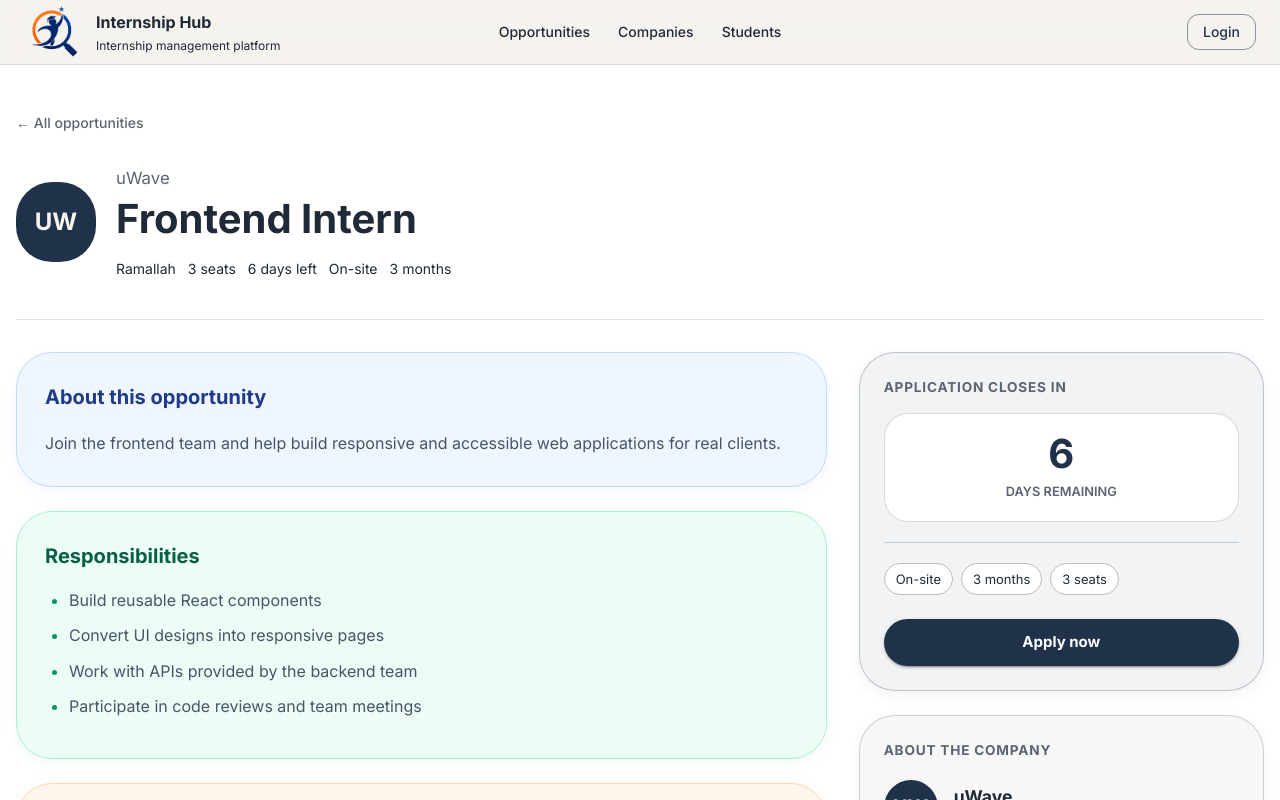
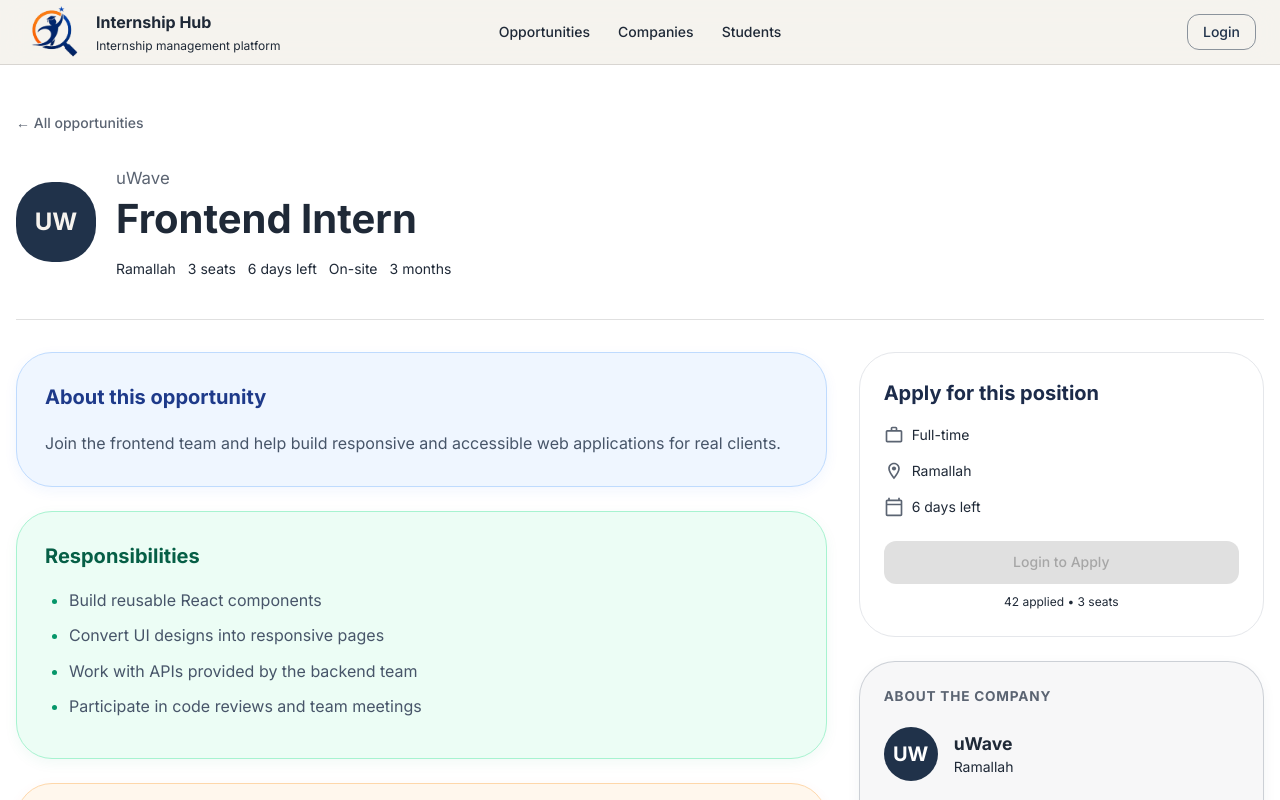
Before and after one commit to AHL-Group2-project/training-opportunities-website, a React (Vite) app in the folder frontend/: page /opportunities/1 in a window 1280 px wide. Shown: the top 800 px of the page. Built offline with nearby package versions, Linux system fonts and the light colour scheme.

Commit message:
feat: opportunity CRUD with company lock and status management

```diff
--- a/frontend/src/pages/public/opportunitiesDetail/ApplicationPanel.tsx
+++ b/frontend/src/pages/public/opportunitiesDetail/ApplicationPanel.tsx
@@ -1,126 +1,105 @@
-import { Box, Button, Card, Chip, Divider, Typography } from "@mui/material";
-
-import { alpha } from "@mui/material/styles";
-
+import { Box, Button, Typography } from "@mui/material";
+import CalendarTodayOutlinedIcon from "@mui/icons-material/CalendarTodayOutlined";
+import WorkOutlineOutlinedIcon from "@mui/icons-material/WorkOutlineOutlined";
+import LocationOnOutlinedIcon from "@mui/icons-material/LocationOnOutlined";
 import type { Opportunity } from "../../../mock/opportunities";
 
-type ApplicationPanelProps = {
+interface ApplicationPanelProps {
   opportunity: Opportunity;
-};
+  hasApplied: boolean;
+  isDeadlinePassed: boolean;
+  isSeatsFilled: boolean;
+  isAuthenticated: boolean;
+  onApply: () => void;
+}
 
-function ApplicationPanel({ opportunity }: ApplicationPanelProps) {
+function ApplicationPanel({
+  opportunity,
+  hasApplied,
+  isDeadlinePassed,
+  isSeatsFilled,
+  isAuthenticated,
+  onApply,
+}: ApplicationPanelProps) {
+  const getButtonText = () => {
+    if (!isAuthenticated) return "Login to Apply";
+    if (hasApplied) return "Already Applied";
+    if (isDeadlinePassed) return "Deadline Passed";
+    if (isSeatsFilled) return "Seats Filled";
+    return "Apply Now";
+  };
+
+  const isDisabled =
+    !isAuthenticated || hasApplied || isDeadlinePassed || isSeatsFilled;
+
   return (
-    <Card
-      variant="outlined"
-      sx={(theme) => ({
-        p: {
-          xs: 2.5,
-          md: 3,
-        },
+    <Box
+      sx={{
         borderRadius: 3,
-
-        backgroundColor: alpha(theme.palette.primary.main, 0.06),
-        backgroundImage: "none",
-
-        borderColor: alpha(theme.palette.primary.main, 0.25),
-
-        boxShadow: `0 4px 14px ${alpha(theme.palette.primary.main, 0.06)}`,
-      })}
+        border: "1px solid #e5e7eb",
+        p: 3,
+        bgcolor: "white",
+      }}
     >
       <Typography
-        sx={{
-          color: "text.secondary",
-          fontWeight: 700,
-          textTransform: "uppercase",
-          letterSpacing: 0.8,
-          fontSize: "0.85rem",
-        }}
+        variant="h6"
+        sx={{ fontWeight: 700, color: "#1C2B4A", mb: 2 }}
       >
-        Application closes in
+        Apply for this position
       </Typography>
 
-      <Box
-        sx={(theme) => ({
-          mt: 2,
-          p: 2.5,
-          textAlign: "center",
-          backgroundColor: "background.paper",
-          border: `1px solid ${alpha(theme.palette.primary.main, 0.18)}`,
-          borderRadius: 2,
-        })}
-      >
-        <Typography
-          sx={{
-            color: "primary.main",
-            fontWeight: 700,
-            fontSize: "2.5rem",
-            lineHeight: 1,
-          }}
-        >
-          {opportunity.daysLeft}
-        </Typography>
-
-        <Typography
-          sx={{
-            mt: 1,
-            color: "text.secondary",
-            fontSize: "0.8rem",
-            fontWeight: 600,
-            textTransform: "uppercase",
-          }}
-        >
-          Days remaining
-        </Typography>
-      </Box>
-
-      <Divider
-        sx={(theme) => ({
-          my: 2.5,
-          borderColor: alpha(theme.palette.primary.main, 0.2),
-        })}
-      />
-
-      <Box
-        sx={{
-          display: "flex",
-          flexWrap: "wrap",
-          gap: 1,
-        }}
-      >
-        <Chip
-          label={opportunity.workMode}
-          variant="outlined"
-          sx={{ backgroundColor: "background.paper" }}
-        />
-
-        <Chip
-          label={opportunity.duration}
-          variant="outlined"
-          sx={{ backgroundColor: "background.paper" }}
-        />
-
-        <Chip
-          label={`${opportunity.seats} seats`}
-          variant="outlined"
-          sx={{ backgroundColor: "background.paper" }}
-        />
+      <Box sx={{ display: "flex", flexDirection: "column", gap: 2, mb: 3 }}>
+        <Box sx={{ display: "flex", alignItems: "center", gap: 1 }}>
+          <WorkOutlineOutlinedIcon
+            sx={{ color: "text.secondary", fontSize: 20 }}
+          />
+          <Typography variant="body2" color="text.secondary">
+            {opportunity.type}
+          </Typography>
+        </Box>
+        <Box sx={{ display: "flex", alignItems: "center", gap: 1 }}>
+          <LocationOnOutlinedIcon
+            sx={{ color: "text.secondary", fontSize: 20 }}
+          />
+          <Typography variant="body2" color="text.secondary">
+            {opportunity.location}
+          </Typography>
+        </Box>
+        <Box sx={{ display: "flex", alignItems: "center", gap: 1 }}>
+          <CalendarTodayOutlinedIcon
+            sx={{ color: "text.secondary", fontSize: 20 }}
+          />
+          <Typography variant="body2" color="text.secondary">
+            {opportunity.daysLeft} days left
+          </Typography>
+        </Box>
       </Box>
 
       <Button
+        variant="contained"
         fullWidth
-        variant="contained"
-        size="large"
+        disabled={isDisabled}
+        onClick={onApply}
         sx={{
-          mt: 3,
-          py: 1.25,
-          borderRadius: 2,
+          bgcolor: isDisabled ? "grey.300" : "#1C2B4A",
           textTransform: "none",
-          fontWeight: 700,
+          py: 1.2,
+          "&:hover": { bgcolor: isDisabled ? "grey.300" : "#2a3f6b" },
         }}
       >
-        Apply now
+        {getButtonText()}
       </Button>
-    </Card>
+
+      {opportunity.seats && (
+        <Typography
+          variant="caption"
+          color="text.secondary"
+          sx={{ mt: 1, display: "block", textAlign: "center" }}
+        >
+          {opportunity.applicants} applied • {opportunity.seats} seats
+        </Typography>
+      )}
+    </Box>
   );
 }
 
--- a/frontend/src/pages/supervisor/CreateOpportunityPage/CreateOpportunityPage.tsx
+++ b/frontend/src/pages/supervisor/CreateOpportunityPage/CreateOpportunityPage.tsx
@@ -19,6 +19,7 @@ import { MOCK_COMPANIES } from "../../../mock/Companies";
 import { MOCK_OPPORTUNITIES } from "../../../mock/opportunities";
 import SaveIcon from "@mui/icons-material/Save";
 import ArrowBackIcon from "@mui/icons-material/ArrowBack";
+import { useAuth } from "../../../context/authContext";
 
 const DEPARTMENTS = [
   "Computer Engineering",
@@ -84,6 +85,9 @@ function CreateOpportunityPage() {
   const navigate = useNavigate();
   const { id } = useParams();
   const isEdit = Boolean(id);
+  const { user } = useAuth();
+  const isCompanyUser = user?.role === "company";
+  const userCompanyId = user?.companyId; // Renamed to avoid conflict
 
   // Find existing opportunity if editing
   const existing = isEdit
@@ -92,7 +96,13 @@ function CreateOpportunityPage() {
 
   // Form state
   const [title, setTitle] = useState(existing?.title || "");
-  const [companyId, setCompanyId] = useState(existing?.company || "");
+  const [selectedCompanyId, setSelectedCompanyId] = useState(
+    isEdit
+      ? existing?.company || ""
+      : isCompanyUser
+        ? userCompanyId?.toString() || ""
+        : "",
+  );
   const [type, setType] = useState(existing?.type || "");
   const [workMode, setWorkMode] = useState(existing?.workMode || "");
   const [department, setDepartment] = useState(existing?.department || "");
@@ -113,7 +123,7 @@ function CreateOpportunityPage() {
   const handleSave = (publish: boolean) => {
     const payload = {
       title,
-      companyId,
+      companyId: selectedCompanyId,
       type,
       workMode,
       department,
@@ -173,15 +183,15 @@ function CreateOpportunityPage() {
               required
             />
 
-            <FormControl fullWidth required>
+            <FormControl fullWidth required disabled={isCompanyUser}>
               <InputLabel>Company *</InputLabel>
               <Select
-                value={companyId}
+                value={selectedCompanyId}
                 label="Company *"
-                onChange={(e) => setCompanyId(e.target.value)}
+                onChange={(e) => setSelectedCompanyId(e.target.value)}
               >
                 {MOCK_COMPANIES.map((c) => (
-                  <MenuItem key={c.id} value={c.id}>
+                  <MenuItem key={c.id} value={c.id.toString()}>
                     {c.name}
                   </MenuItem>
                 ))}
--- a/frontend/src/pages/supervisor/ManageOpportunitiesPage/ManageOpportunitiesPage.tsx
+++ b/frontend/src/pages/supervisor/ManageOpportunitiesPage/ManageOpportunitiesPage.tsx
@@ -25,6 +25,7 @@ import { MOCK_OPPORTUNITIES } from "../../../mock/opportunities";
 import AddIcon from "@mui/icons-material/Add";
 import EditIcon from "@mui/icons-material/Edit";
 import VisibilityIcon from "@mui/icons-material/Visibility";
+import { useAuth } from "../../../context/authContext";
 
 type OpportunityStatus = "active" | "closed" | "draft";
 
@@ -35,6 +36,11 @@ function ManageOpportunitiesPage() {
   const [statusFilter, setStatusFilter] = useState<"all" | OpportunityStatus>(
     "all",
   );
+  const { user } = useAuth();
+  if (user?.role === "company") {
+    navigate("/company/opportunities");
+    return null;
+  }
 
   const filtered = opportunities.filter((opp) => {
     const matchesSearch =
```
